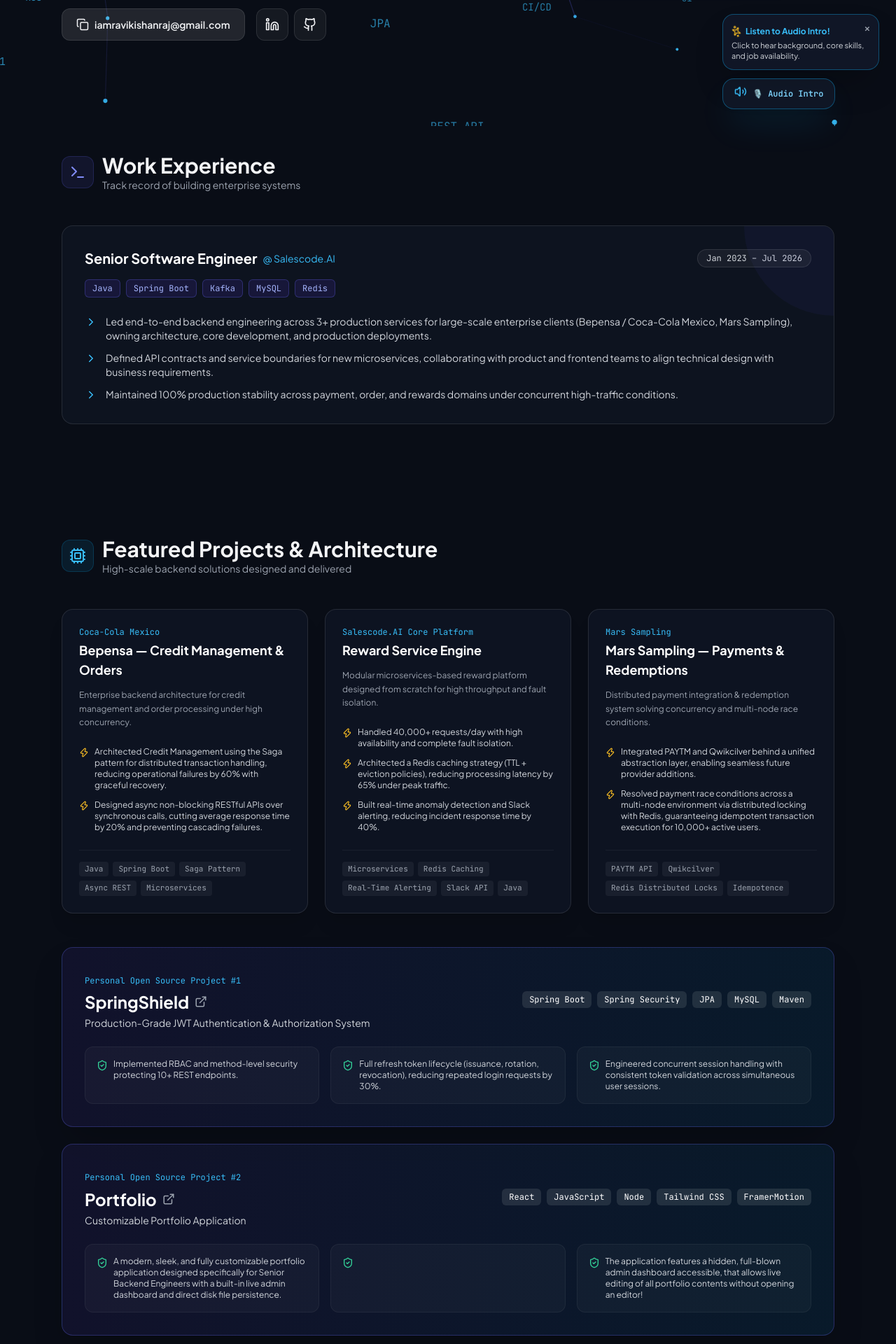
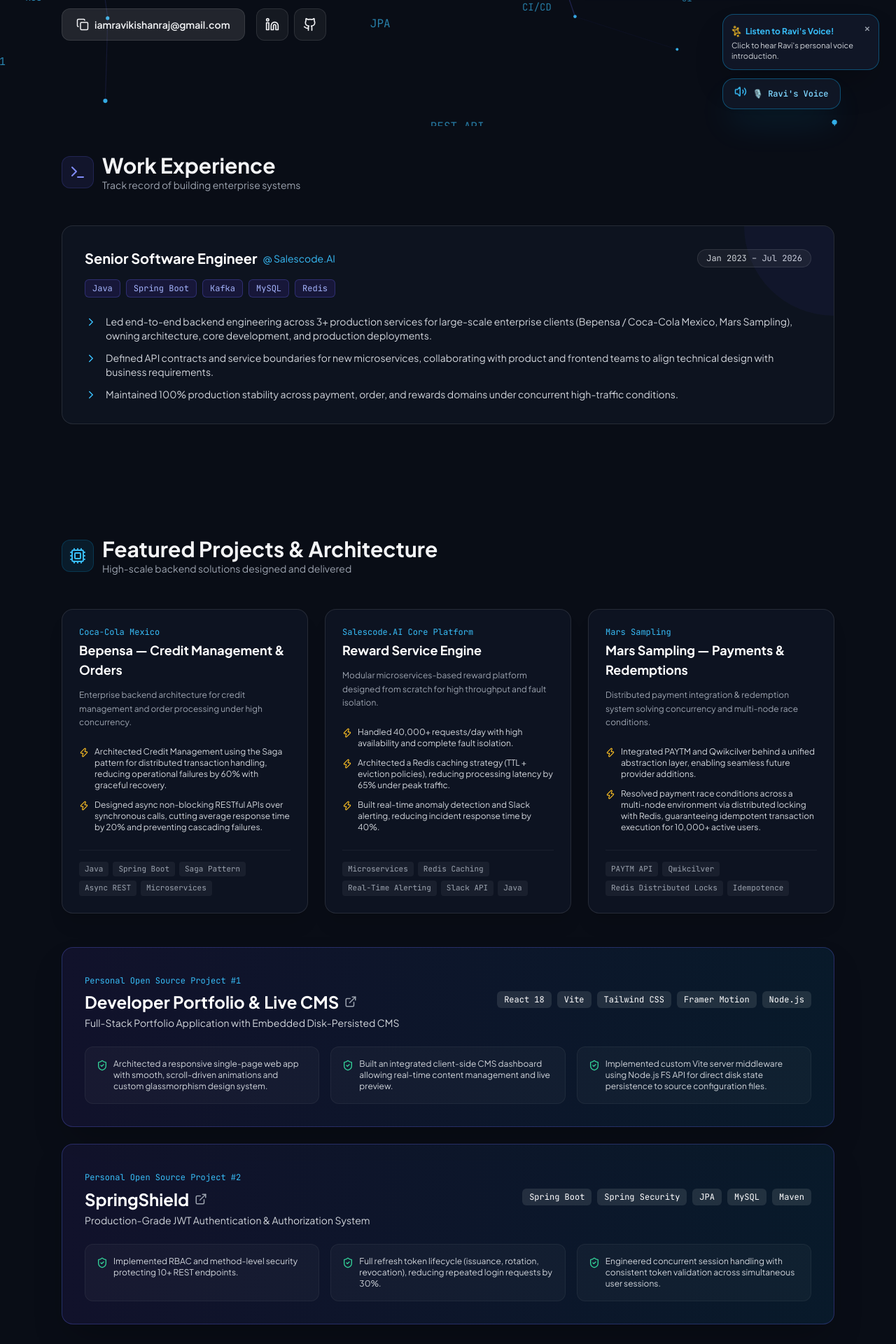
Before and after one commit to rkraj624/portfolio-main, a React (Vite) app: page / in a window 1280 px wide. Shown: the part 620-2540 px from the top of the page at 70% size. Built offline with nearby package versions, Linux system fonts and the light colour scheme.

Commit message:
added personal project

```diff
--- a/src/components/AudioIntroduction.jsx
+++ b/src/components/AudioIntroduction.jsx
@@ -2,155 +2,68 @@
 import { Volume2, Sparkles, Square, RotateCcw } from 'lucide-react';
 import { motion, AnimatePresence } from 'framer-motion';
 
-export default function AudioIntroduction({ personal }) {
+export default function AudioIntroduction() {
   const [isPlaying, setIsPlaying] = useState(false);
   const [progress, setProgress] = useState(0);
   const [showNotification, setShowNotification] = useState(true);
-  const [hasCustomAudio, setHasCustomAudio] = useState(false);
 
   const audioRef = useRef(null);
-  const synthTimerRef = useRef(null);
-
-  const introText = `Hi, I am ${personal?.name || 'Ravi Raja'}, a Senior Backend Engineer specializing in Java, Spring Boot, Microservices, Apache Kafka, Redis, and High-Throughput Distributed Systems. I have built scalable enterprise architectures, solved over 750 Data Structures and Algorithms problems, and achieved 99.99% system uptime under peak traffic. I am actively looking for Senior Software Engineer and Backend Lead opportunities. Feel free to explore my portfolio and reach out to me!`;
 
   useEffect(() => {
-    // Check if user has uploaded custom voice audio file at public/intro.mp3
-    const customAudio = new Audio('/intro.mp3');
-    customAudio.oncanplaythrough = () => {
-      setHasCustomAudio(true);
+    // Custom voice recording player initialized from public/intro.mp3
+    audioRef.current = new Audio('/intro.mp3');
+
+    audioRef.current.ontimeupdate = () => {
+      if (audioRef.current && audioRef.current.duration) {
+        const currentProgress = (audioRef.current.currentTime / audioRef.current.duration) * 100;
+        setProgress(currentProgress);
+      }
     };
-    customAudio.onerror = () => {
-      setHasCustomAudio(false);
+
+    audioRef.current.onended = () => {
+      setIsPlaying(false);
+      setProgress(0);
+      if (audioRef.current) audioRef.current.currentTime = 0;
     };
 
     return () => {
       if (audioRef.current) {
         audioRef.current.pause();
-      }
-      if (synthTimerRef.current) {
-        clearInterval(synthTimerRef.current);
+        audioRef.current = null;
       }
     };
   }, []);
 
   const handleStartOver = (e) => {
     e.stopPropagation();
-
-    if (hasCustomAudio && audioRef.current) {
+    if (audioRef.current) {
       audioRef.current.pause();
       audioRef.current.currentTime = 0;
-      setProgress(0);
-      setIsPlaying(false);
-    } else if ('speechSynthesis' in window) {
-      window.speechSynthesis.cancel();
-      if (synthTimerRef.current) clearInterval(synthTimerRef.current);
       setProgress(0);
       setIsPlaying(false);
     }
   };
 
   const handleTogglePlay = () => {
-    // 1. If user uploaded custom MP3 recording at public/intro.mp3
-    if (hasCustomAudio) {
-      if (!audioRef.current) {
-        audioRef.current = new Audio('/intro.mp3');
-
-        audioRef.current.ontimeupdate = () => {
-          if (audioRef.current.duration) {
-            const currentProgress = (audioRef.current.currentTime / audioRef.current.duration) * 100;
-            setProgress(currentProgress);
-          }
-        };
-
-        audioRef.current.onended = () => {
-          setIsPlaying(false);
-          setProgress(0);
-          if (audioRef.current) audioRef.current.currentTime = 0;
-        };
-      }
-
-      if (isPlaying) {
-        audioRef.current.pause(); // Pause at current bookmark position
-        setIsPlaying(false);
-      } else {
-        audioRef.current.play().then(() => {
-          setIsPlaying(true);
-          setShowNotification(false);
-        }).catch(err => {
-          console.error("Audio playback error:", err);
-        });
-      }
-      return;
-    }
-
-    // 2. Fallback to Web Speech Synthesis with bookmark resume support
-    if (!('speechSynthesis' in window)) return;
+    if (!audioRef.current) return;
 
     if (isPlaying) {
-      window.speechSynthesis.pause(); // Pause Web Speech at exact word bookmark
-      if (synthTimerRef.current) clearInterval(synthTimerRef.current);
+      audioRef.current.pause(); // Bookmark pause position
       setIsPlaying(false);
     } else {
-      if (window.speechSynthesis.paused) {
-        // Resume from paused bookmark
-        window.speechSynthesis.resume();
+      audioRef.current.play().then(() => {
         setIsPlaying(true);
         setShowNotification(false);
-
-        const estimatedDurationMs = 22000;
-        const startProgress = progress;
-        let startTime = Date.now();
-
-        synthTimerRef.current = setInterval(() => {
-          const elapsed = Date.now() - startTime;
-          const addedProgress = (elapsed / estimatedDurationMs) * 100;
-          const p = Math.min(startProgress + addedProgress, 99);
-          setProgress(p);
-        }, 100);
-
-      } else {
-        // Start fresh speech utterance
-        window.speechSynthesis.cancel();
-        const utterance = new SpeechSynthesisUtterance(introText);
-        utterance.rate = 1.0;
-
-        const voices = window.speechSynthesis.getVoices();
-        const naturalVoice = voices.find(v => v.lang.startsWith('en') && (v.name.includes('Google') || v.name.includes('Natural') || v.name.includes('Samantha')));
-        if (naturalVoice) utterance.voice = naturalVoice;
-
-        const estimatedDurationMs = 22000;
-        let startTime = Date.now();
-
-        synthTimerRef.current = setInterval(() => {
-          const elapsed = Date.now() - startTime;
-          const p = Math.min((elapsed / estimatedDurationMs) * 100, 99);
-          setProgress(p);
-        }, 100);
-
-        utterance.onend = () => {
-          if (synthTimerRef.current) clearInterval(synthTimerRef.current);
-          setIsPlaying(false);
-          setProgress(100);
-          setTimeout(() => setProgress(0), 500);
-        };
-
-        utterance.onerror = () => {
-          if (synthTimerRef.current) clearInterval(synthTimerRef.current);
-          setIsPlaying(false);
-          setProgress(0);
-        };
-
-        window.speechSynthesis.speak(utterance);
-        setIsPlaying(true);
-        setShowNotification(false);
-      }
+      }).catch(err => {
+        console.error("Audio playback error:", err);
+      });
     }
   };
 
   return (
     <div className="fixed bottom-6 right-6 z-40">
 
-      {/* Tooltip Notification (Absolutely positioned to prevent layout shift) */}
+      {/* Tooltip Notification */}
       <AnimatePresence>
         {showNotification && !isPlaying && (
           <motion.div
@@ -167,12 +80,10 @@
             </button>
             <div className="flex items-center gap-1.5 font-bold text-sky-400 pr-4">
               <Sparkles size={14} className="text-amber-400 shrink-0 animate-spin" />
-              <span className="truncate">{hasCustomAudio ? "Listen to Ravi's Voice!" : "Listen to Audio Intro!"}</span>
+              <span className="truncate">Listen to Ravi's Voice!</span>
             </div>
             <p className="text-[11px] text-gray-300 leading-snug">
-              {hasCustomAudio
-                ? "Click to hear Ravi's personal voice recording."
-                : "Click to hear background, core skills, and job availability."}
+              Click to hear Ravi's personal voice introduction.
             </p>
           </motion.div>
         )}
@@ -208,7 +119,7 @@
               ? 'bg-[#111827] text-white border-sky-500/60 shadow-sky-500/30 min-w-[140px]'
               : 'bg-[#111827]/90 hover:bg-[#111827] text-sky-300 border-sky-500/40 shadow-sky-500/20 backdrop-blur-xl min-w-[130px]'
           }`}
-          title={hasCustomAudio ? "Ravi's Personal Voice Recording" : "AI Voice Introduction"}
+          title="Ravi's Personal Voice Recording"
         >
           {/* Animated Background Progress Fill Bar */}
           <div
@@ -237,7 +148,7 @@
                 ? `${Math.floor(progress)}%`
                 : progress > 0
                   ? `Resume (${Math.floor(progress)}%)`
-                  : hasCustomAudio ? "🎙️ Ravi's Voice" : '🎙️ Audio Intro'}
+                  : "🎙️ Ravi's Voice"}
             </span>
           </div>
 
--- a/src/data.js
+++ b/src/data.js
@@ -163,6 +163,23 @@
   ],
   "personalProjects": [
     {
+      "name": "Developer Portfolio & Live CMS",
+      "tagline": "Full-Stack Portfolio Application with Embedded Disk-Persisted CMS",
+      "github": "https://github.com/rkraj624/portfolio-main",
+      "tech": [
+        "React 18",
+        "Vite",
+        "Tailwind CSS",
+        "Framer Motion",
+        "Node.js"
+      ],
+      "features": [
+        "Architected a responsive single-page web app with smooth, scroll-driven animations and custom glassmorphism design system.",
+        "Built an integrated client-side CMS dashboard allowing real-time content management and live preview.",
+        "Implemented custom Vite server middleware using Node.js FS API for direct disk state persistence to source configuration files."
+      ]
+    },
+    {
       "name": "SpringShield",
       "tagline": "Production-Grade JWT Authentication & Authorization System",
       "tech": [
@@ -177,23 +194,6 @@
         "Implemented RBAC and method-level security protecting 10+ REST endpoints.",
         "Full refresh token lifecycle (issuance, rotation, revocation), reducing repeated login requests by 30%.",
         "Engineered concurrent session handling with consistent token validation across simultaneous user sessions."
-      ]
-    },
-    {
-      "name": "Portfolio",
-      "tagline": "Customizable Portfolio Application ",
-      "github": "https://github.com/rkraj-portfolio",
-      "tech": [
-        "React",
-        "JavaScript",
-        "Node",
-        "Tailwind CSS",
-        "FramerMotion"
-      ],
-      "features": [
-        "A modern, sleek, and fully customizable portfolio application designed specifically for Senior Backend Engineers with a built-in live admin dashboard and direct disk file persistence.",
-        "",
-        "The application features a hidden, full-blown admin dashboard accessible, that allows live editing of all portfolio contents without opening an editor!"
       ]
     }
   ],
```
Also changed, not shown: 1 other file (tests, documents, lock files or other folders).
